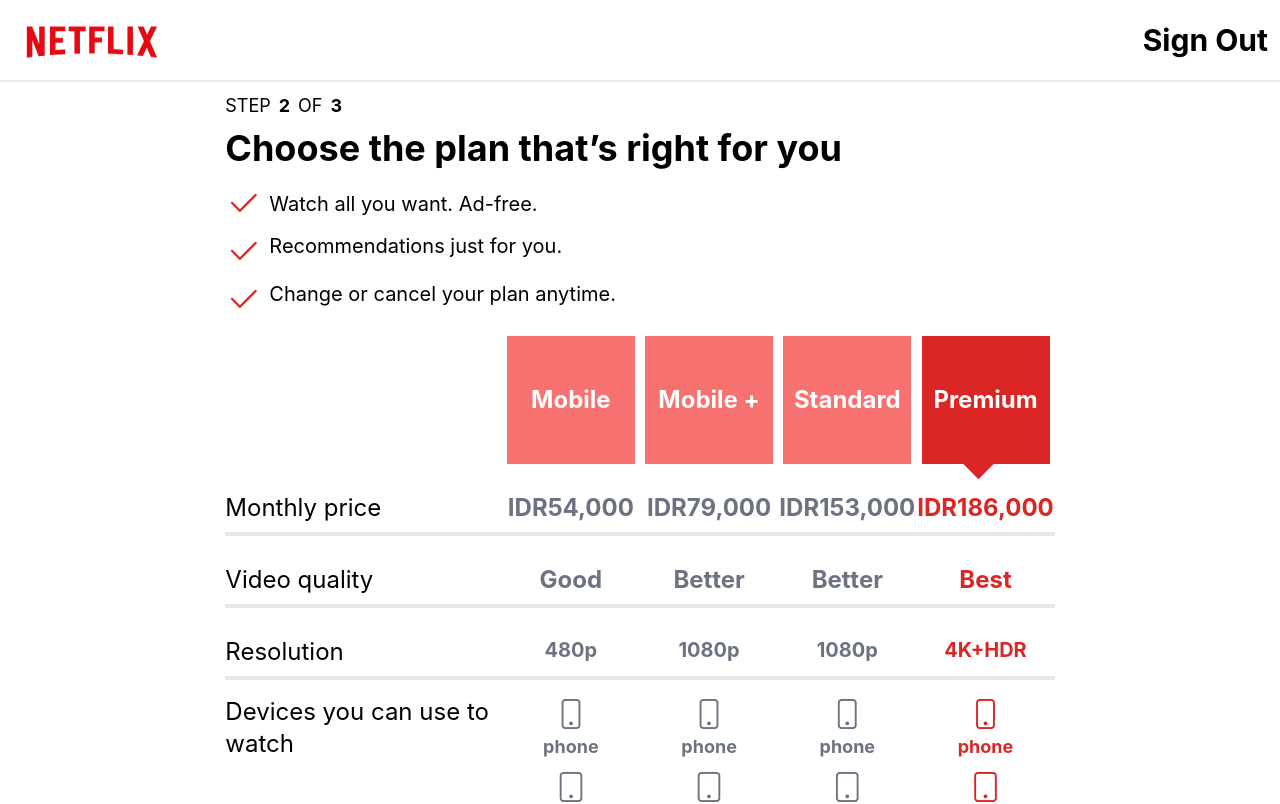
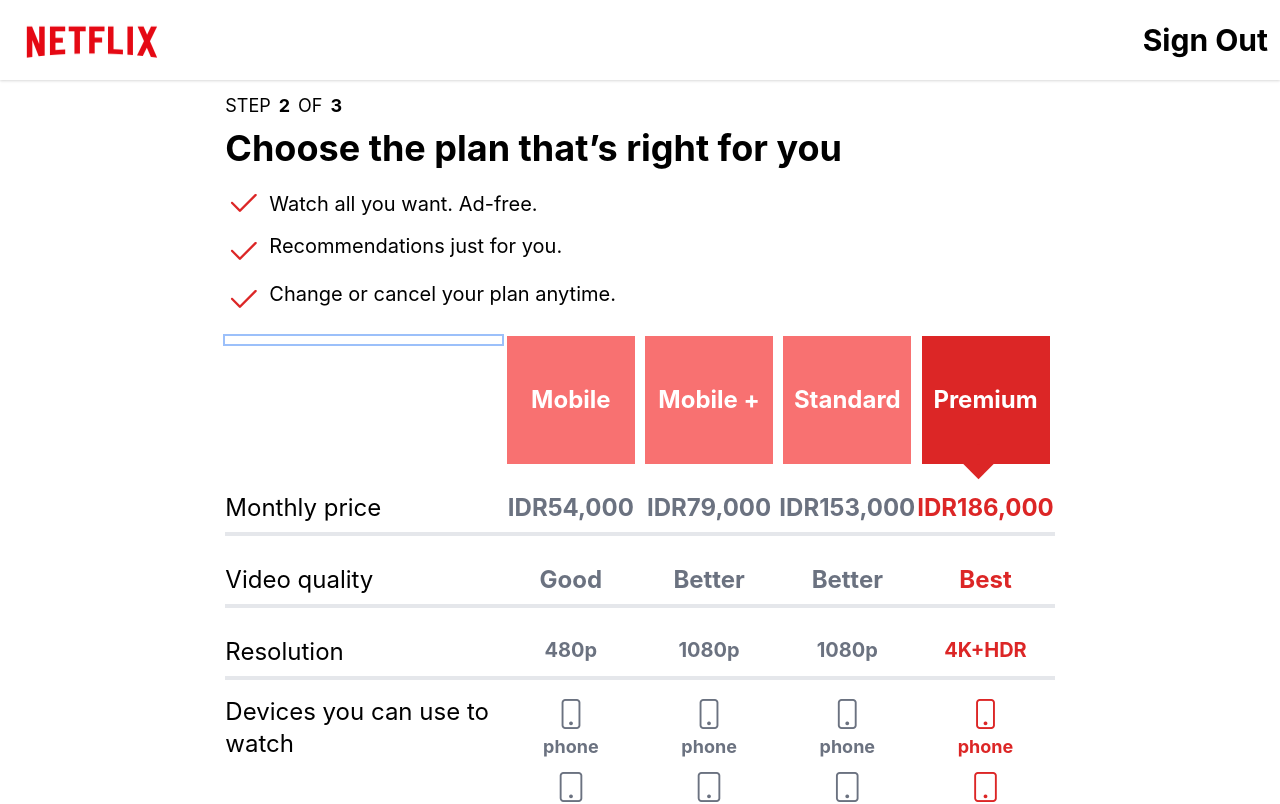
Before and after one commit to rudiwidodo069/react-project-netflix-clone, a React (Create React App) app: page /sign-up-stap-3 in a window 1280 px wide. Shown: the top 804 px of the page. Built offline with nearby package versions, Linux system fonts and the light colour scheme.

Commit message:
perbaikan tampilan page step 3 (11)

```diff
--- a/src/pages/Regist/Stap3.js
+++ b/src/pages/Regist/Stap3.js
@@ -126,7 +126,9 @@
 export function GridRow1({ active, click }) {
     return (
         <Fragment>
-            <div className="xs:hidden lg:block lg:col-span-2 lg:col-start-1"></div>
+            <div className="xs:hidden lg:block lg:col-span-2 lg:col-start-1">
+                <div className="w-full ring-2 p-1"></div>
+            </div>
             {RegisterComponentJson.stap3.map(value => {
                 return (
                     <div
```
